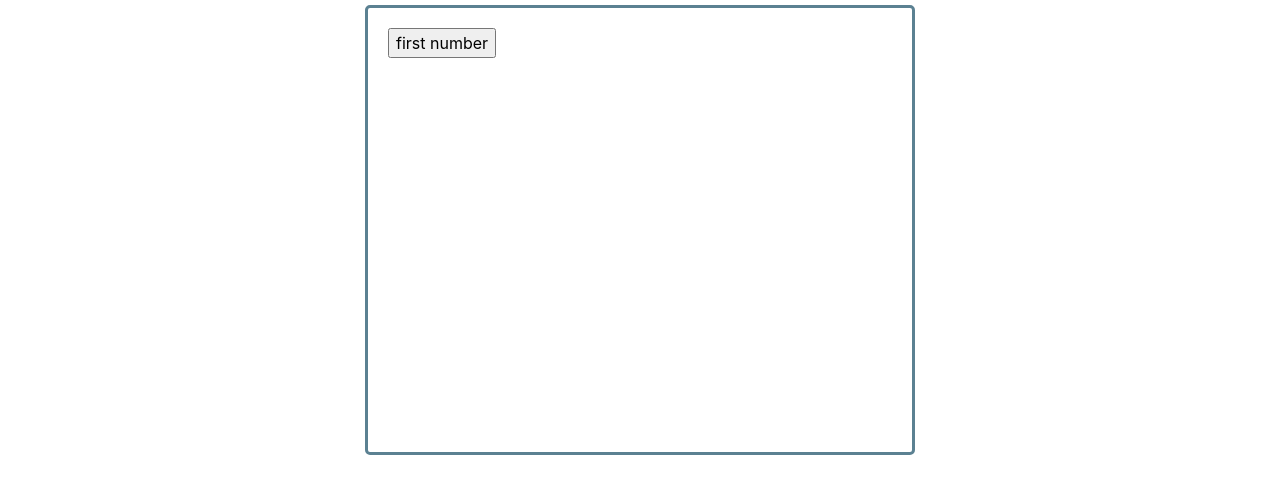
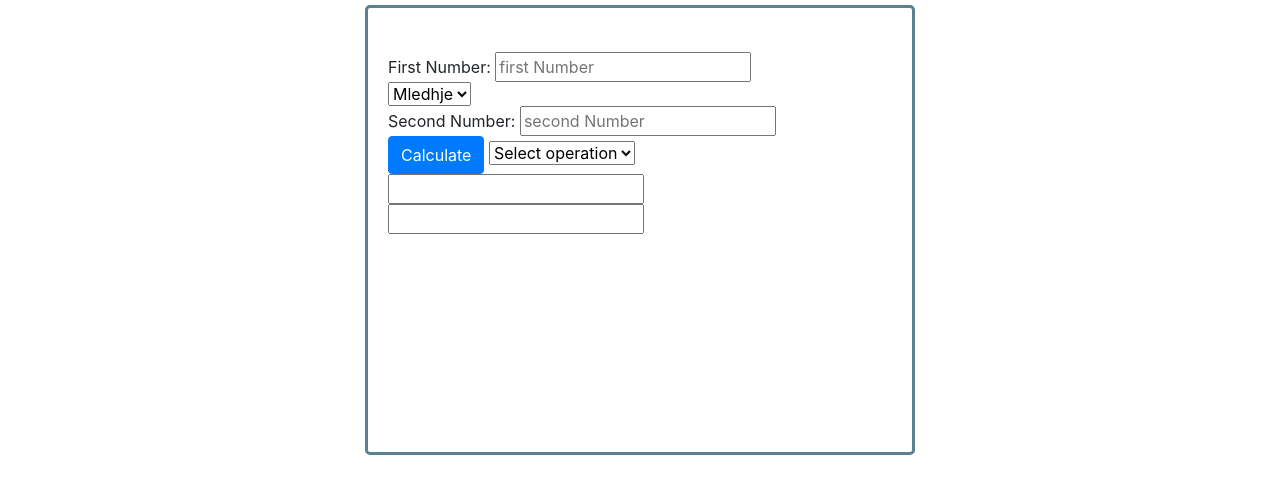
Before and after one commit to boram13/coursera_learning, a plain HTML site: page webExercises/calculation.html in a window 1280 px wide. Shown: the part 97-590 px from the top of the page. Drawn offline with nearby package versions, Linux system fonts and the light colour scheme.

Commit message:
adding operations

```diff
--- a/webExercises/calculation.html
+++ b/webExercises/calculation.html
@@ -9,6 +9,35 @@
 <script src="https://code.jquery.com/jquery-3.3.1.slim.min.js" integrity="sha384-q8i/X+965DzO0rT7abK41JStQIAqVgRVzpbzo5smXKp4YfRvH+8abtTE1Pi6jizo" crossorigin="anonymous"></script>
 <script src="https://cdnjs.cloudflare.com/ajax/libs/popper.js/1.14.7/umd/popper.min.js" integrity="sha384-UO2eT0CpHqdSJQ6hJty5KVphtPhzWj9WO1clHTMGa3JDZwrnQq4sF86dIHNDz0W1" crossorigin="anonymous"></script>
 <script src="https://stackpath.bootstrapcdn.com/bootstrap/4.3.1/js/bootstrap.min.js" integrity="sha384-JjSmVgyd0p3pXB1rRibZUAYoIIy6OrQ6VrjIEaFf/nJGzIxFDsf4x0xIM+B07jRM" crossorigin="anonymous"></script>
+<script>
+
+function calculatorOfNumbersFunction(num) {
+
+    let veprimi= num.options[num.selectedIndex].value;
+
+        if(veprimi == "Addition"){
+            let veprimi = "+";
+        }
+        if(veprimi=="Subtraction"){
+            let veprimi = "-";
+        }
+        if(veprimi =="Mutiplication"){
+            let veprimi = "*";
+        }
+        if(veprimi =="Division"){
+            let veprimi = "/";
+        }
+        return veprimi;
+}
+
+function calculatorOfNumbersFunction(){
+        let operation = calculatorOfNumbersFunction();
+        let nr1 = document.getElementById('nr1').value;
+        let nr2 = document.getElementById("nr2").value = (nr1 - (nr1/100)*2).toFixed(2);
+        let result = nr1 + opr + nr2;
+        document.getElementById('total_val').inner.HTML= result;
+    }
+</script>
 <style>
     h1 {
 	text-align: center;
@@ -33,13 +62,36 @@
 <body>
 <h1> Calculatori me dy parametra</h1>
 <div class = "formstyle">
-<form name = "form1">
-<input type = "button" value="first number" onclick="form.input.value">
+<form name = "form">
 
+<br> First Number: <input type="number" name="firstNumber" placeholder="first Number"/><br>
+
+<select class="form-select" aria-label="Default select example">
+
+    <option value="+">Mledhje</option>
+
+  </select>
+
+  <br> Second Number: <input type="number" name="secondNumber" placeholder="second Number"/><br>
+<div>
+
+	<button name="calculate" onclick="calculatorOfNumbersFunction()"  class="btn btn-primary" type="button" value="Shfaq"> Calculate </button>
+
+    <select name="selectOperation" id="selectOperation" onChange="calculatorOfNumbersFunction">
+        <option disabled selected>Select operation </option>
+        <option value="Addition"> Addition </option>
+        <option value="Subtraction"> Subtraction </option>
+        <option value="Mutiplication"> Mutiplication </option>
+        <option value="Division"> Division </option>
+      </select>
+
+      <input type="number" id="nr1" name="nr1" onKeyUp="calculateNow()">
+      <input type="number" id="nr2" name="vnr2" onKeyUp="calculateNow()">
+      <p id="total_val"></p>
+
+</div>
 </form>
 </div>
 
 </body>
-
-
 </html>
```
